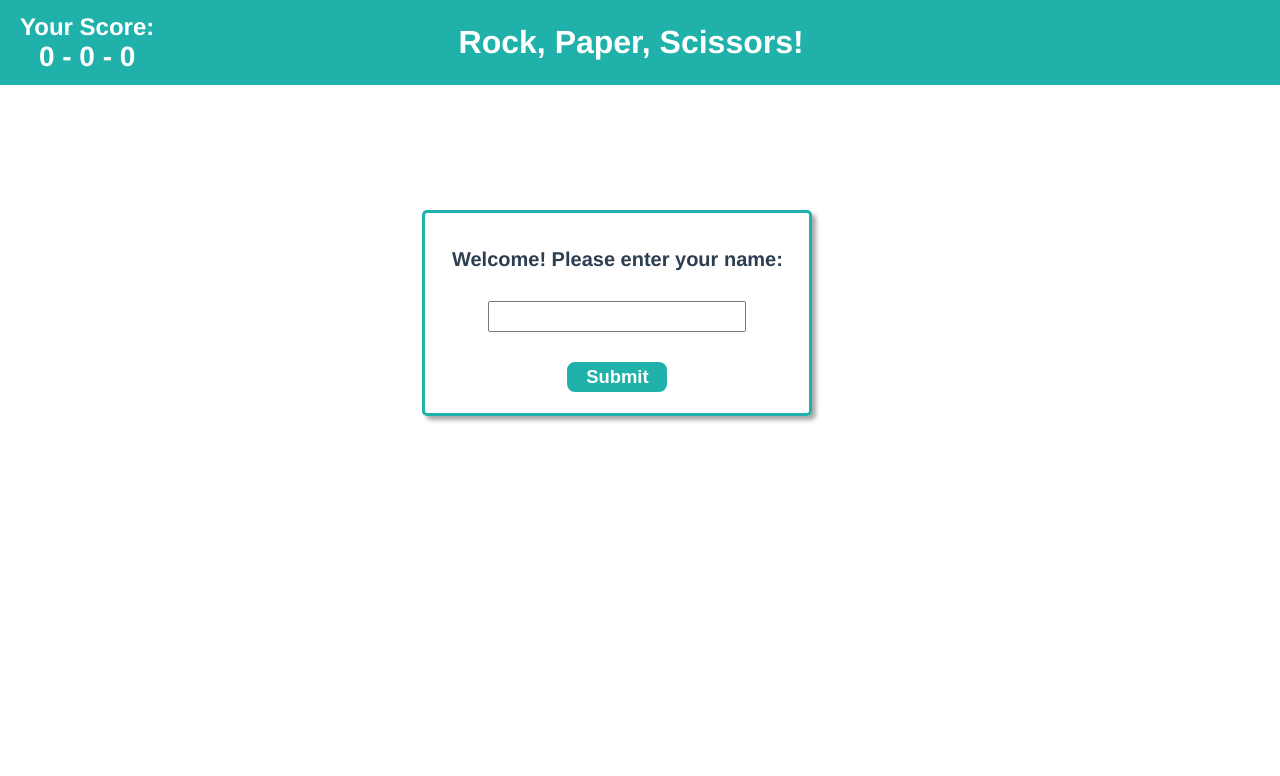
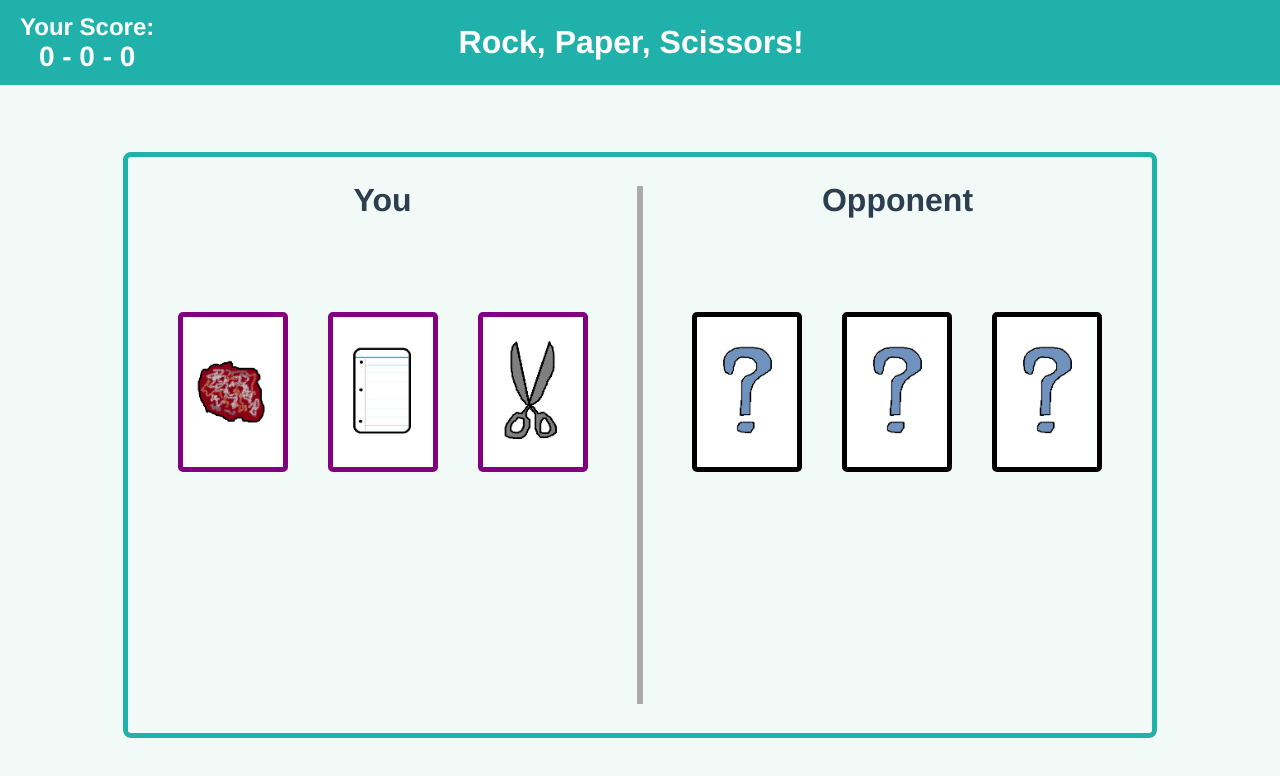
Before and after one commit to aasmith2021/rock-paper-scissors, a Vue app in the folder rps-fe/: page /#/ in a window 1280 px wide. Shown: the top 776 px of the page. Built offline with nearby package versions, Linux system fonts and the light colour scheme.

Commit message:
Update game board with item icons, custom border colors, and create item selection logic

```diff
--- a/rps-fe/src/components/GameBoard.vue
+++ b/rps-fe/src/components/GameBoard.vue
@@ -6,19 +6,34 @@
         <div class="items">
           <Item
             v-if="itemSelected === null || itemSelected === 'rock'"
-            :picture-source="'rps.png'"
+            :picture-source="'rock.png'"
             :alt-text="'rock'"
+            :border-color="localPlayerColor"
+            @click="toggleSelectItem('rock')"
           />
           <Item
             v-if="itemSelected === null || itemSelected === 'paper'"
-            :picture-source="'rps.png'"
+            :picture-source="'paper.png'"
             :alt-text="'paper'"
+            :border-color="localPlayerColor"
+            @click="toggleSelectItem('paper')"
           />
           <Item
             v-if="itemSelected === null || itemSelected === 'scissors'"
-            :picture-source="'rps.png'"
+            :picture-source="'scissors.png'"
             :alt-text="'scissors'"
+            :border-color="localPlayerColor"
+            @click="toggleSelectItem('scissors')"
           />
+        </div>
+        <div
+          v-if="itemSelected"
+          class="submit-section"
+        >
+          <p class="undo-message">
+            Click item to undo your selection
+          </p>
+          <button>Submit</button>
         </div>
       </div>
       <div class="divider"></div>
@@ -26,19 +41,24 @@
         <h1>{{ opponentName }}</h1>
         <div class="items">
           <Item
-            v-if="itemSelected === null || itemSelected === 'rock'"
-            :picture-source="'rps.png'"
-            :alt-text="'rock'"
+            :picture-source="'question_mark.png'"
+            :alt-text="'question mark'"
+            :hover-enabled="false"
+            :border-color="opponentColor"
           />
           <Item
-            v-if="itemSelected === null || itemSelected === 'paper'"
-            :picture-source="'rps.png'"
-            :alt-text="'paper'"
+            v-if="!opponentItemSelected"
+            :picture-source="'question_mark.png'"
+            :alt-text="'question mark'"
+            :hover-enabled="false"
+            :border-color="opponentColor"
           />
           <Item
-            v-if="itemSelected === null || itemSelected === 'scissors'"
-            :picture-source="'rps.png'"
-            :alt-text="'scissors'"
+            v-if="!opponentItemSelected"
+            :picture-source="'question_mark.png'"
+            :alt-text="'question mark'"
+            :hover-enabled="false"
+            :border-color="opponentColor"
           />
         </div>
       </div>
@@ -56,11 +76,22 @@ export default {
   },
   props: {
     opponentName: String,
+    opponentColor: String,
+    localPlayerColor: String,
   },
   data() {
     return {
       itemSelected: null,
     };
+  },
+  methods: {
+    toggleSelectItem(itemName) {
+      if (!this.itemSelected) {
+        this.itemSelected = itemName;
+      } else {
+        this.itemSelected = null;
+      }
+    },
   },
 };
 </script>
@@ -93,7 +124,7 @@ export default {
   }
 
   .items {
-    height: 70%;
+    height: 60%;
     display: flex;
     flex-direction: row;
     flex-wrap: wrap;
@@ -110,5 +141,34 @@ export default {
 
   h1 {
     margin-top: 25px;
+    margin-bottom: 0;
+  }
+
+  .undo-message {
+    color: darkslategray;
+    font-style: italic;
+    margin: 0;
+    position: relative;
+    bottom: 15px;
+  }
+
+  button {
+    color: white;
+    background-color: lightseagreen;
+    border: 3px solid lightseagreen;
+    border-radius: 8px;
+    font-size: 1.15rem;
+    font-weight: 600;
+    width: 100px;
+    height: 30px;
+    margin-top: 5px;
+  }
+
+  button:hover {
+    border-color: #fa1bcd;
+  }
+
+  .submit-section {
+    margin-top: 10px;
   }
 </style>
--- a/rps-fe/src/components/Item.vue
+++ b/rps-fe/src/components/Item.vue
@@ -1,14 +1,37 @@
 <template>
-  <div>
-    <img :src="pictureSource" :alt="altText" />
+  <div
+    :class="{ 'hover-enabled': hoverEnabled }"
+    :style="{ '--non-hover-border-color': borderColor }"
+  >
+    <img
+      :src="pictureSource"
+      :alt="altText"
+    />
   </div>
 </template>
 
 <script>
 export default {
   props: {
-    pictureSource: String,
-    altText: String,
+    pictureSource: {
+      type: String,
+      required: true,
+    },
+    altText: {
+      type: String,
+      required: false,
+      default: '',
+    },
+    borderColor: {
+      type: String,
+      required: false,
+      default: 'purple',
+    },
+    hoverEnabled: {
+      type: Boolean,
+      required: false,
+      default: true,
+    },
   },
 };
 </script>
@@ -17,7 +40,9 @@ export default {
   div {
     width: 100px;
     height: 150px;
-    border: 5px solid purple;
+    border-width: 5px;
+    border-color: var(--non-hover-border-color);
+    border-style: solid;
     border-radius: 5px;
     display: flex;
     align-items: center;
@@ -25,7 +50,7 @@ export default {
     background-color: white;
   }
 
-  div:hover {
+  div.hover-enabled:hover {
     border-color: lightseagreen;
   }
 
--- a/rps-fe/src/components/NameModal.vue
+++ b/rps-fe/src/components/NameModal.vue
@@ -11,6 +11,7 @@
     <button
       :class="{ 'validation-message-button': !isValidInput }"
       @click="submitUserName"
+      @keyup.enter="submitUserName"
     >
       Submit
     </button>
--- a/rps-fe/src/views/Home.vue
+++ b/rps-fe/src/views/Home.vue
@@ -29,6 +29,8 @@
       />
       <GameBoard
         v-else-if="gameRunning"
+        :local-player-color="localPlayerColor"
+        :opponent-color="opponentColor"
         :opponent-name="opponentName"
       />
     </div>
@@ -58,11 +60,11 @@ export default {
   data() {
     return {
       allConnections: [],
-      gameRunning: false,
+      gameRunning: true,
       lostConnection: false,
       otherPlayerLostConnection: false,
       showReadyToPlay: false,
-      userName: '',
+      userName: 'a',
       waitingForGameToStart: false,
       webSocketConnection: null,
       webSocketConnectionId: null,
@@ -74,6 +76,18 @@ export default {
         return allConnections[1].userName;
       }
       return 'Opponent';
+    },
+    localPlayerColor({ allConnections }) {
+      if (allConnections.length === 2) {
+        return allConnections.find(({ localConnection }) => localConnection).color;
+      }
+      return 'purple';
+    },
+    opponentColor({ allConnections }) {
+      if (allConnections.length === 2) {
+        return allConnections.find(({ localConnection }) => !localConnection).color;
+      }
+      return 'black';
     },
   },
   methods: {
```
Also changed, not shown: rps-fe/public/question_mark.png (added).
